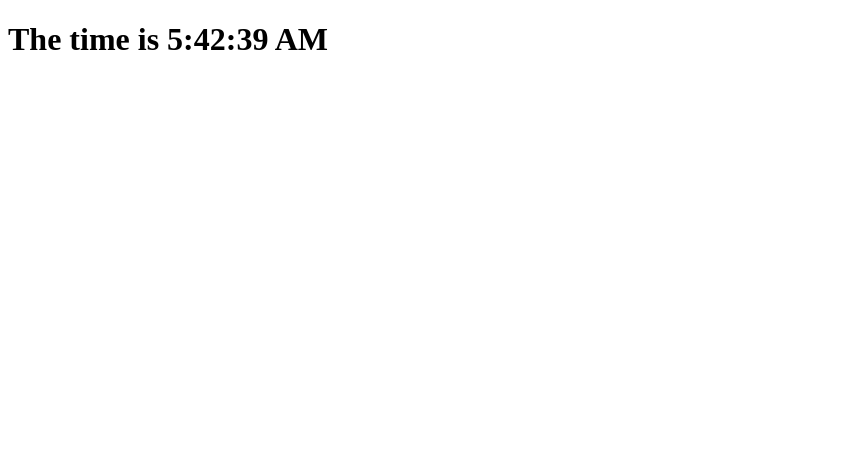
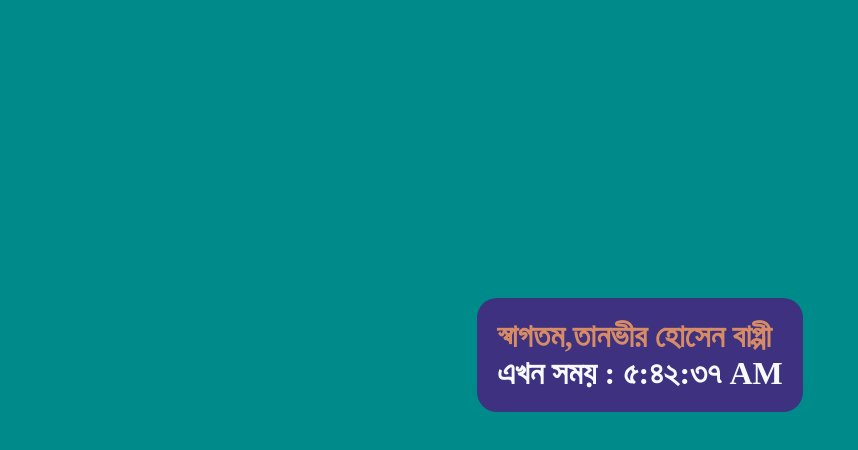
Before and after one commit to thbappy7706/Think-in-a-React-way, a React (Create React App) app: page / in a window 1280 px wide. Shown: the top 450 px of the page, without its empty margins (0-858 px from the left). Built offline with nearby package versions, Linux system fonts and the light colour scheme.

Commit message:
clock component use with state

```diff
--- a/src/App.js
+++ b/src/App.js
@@ -1,25 +1,10 @@
-import logo from './logo.svg';
 import './App.css';
+import Clock from "./components/Clock";
 
 function App() {
-  return (
-    <div className="App">
-      <header className="App-header">
-        <img src={logo} className="App-logo" alt="logo" />
-        <p>
-          Edit <code>src/App.js</code> and save to reload.
-        </p>
-        <a
-          className="App-link"
-          href="https://reactjs.org"
-          target="_blank"
-          rel="noopener noreferrer"
-        >
-          Learn React
-        </a>
-      </header>
-    </div>
-  );
-}
+  return <div>
+    <Clock locale="bn-BD"/>
 
-export default App;
+  </div>;
+
+}export default App;
--- /dev/null
+++ b/src/components/Clock.js
@@ -0,0 +1,46 @@
+import React from 'react';
+import "../index.css";
+//component
+class Clock extends React.Component
+{
+    // state={date:new Date()} //because here no props will be used or changed
+
+    constructor(props) {
+        super(props);
+        this.state={
+            date:new Date()
+        };
+    }
+
+    componentDidMount() {
+      this.clockTimer= setInterval(()=>this.tick(),1000);
+    }
+
+    componentWillUnmount() {
+        clearInterval(this.clockTimer);
+    }
+
+    tick()
+    {
+        this.setState({
+            date:new Date()
+        });
+    }
+
+    render()
+    {
+        return (
+            // <h1 className="heading">
+            //    <span className="text">
+            //    Time is {this.state.date.toLocaleTimeString(this.props.locale)}
+            //    </span>
+            // </h1>
+
+            <h1> স্বাগতম,তানভীর হোসেন বাপ্পী
+                <br/>
+                <span> এখন সময় :  {this.state.date.toLocaleTimeString(this.props.locale)}</span></h1>
+        )
+    }
+}
+
+export default Clock;
--- a/src/index.css
+++ b/src/index.css
@@ -1,13 +1,28 @@
 body {
+  background-color: darkcyan;
+  box-sizing: border-box;
   margin: 0;
-  font-family: -apple-system, BlinkMacSystemFont, 'Segoe UI', 'Roboto', 'Oxygen',
-    'Ubuntu', 'Cantarell', 'Fira Sans', 'Droid Sans', 'Helvetica Neue',
-    sans-serif;
-  -webkit-font-smoothing: antialiased;
-  -moz-osx-font-smoothing: grayscale;
+  padding: 0%;
+  font-family: 'Times New Roman', Times, serif;
+
 }
 
-code {
-  font-family: source-code-pro, Menlo, Monaco, Consolas, 'Courier New',
-    monospace;
+div{
+
+  width: 100%;
+  height: 100vh;
+  display: flex;
+  justify-content: center;
+  align-items: center;
+  margin-top: -30px;
 }
+h1{
+  padding: 20px 20px;
+  background-color: rgb(61, 49, 128);
+  color: rgb(215, 140, 101);
+  border-radius: 20px;
+}
+span{
+  color: ghostwhite;
+
+}
--- a/src/index.js
+++ b/src/index.js
@@ -1,18 +1,17 @@
+import React from 'react';
+import ReactDOM from 'react-dom';
+import './index.css';
+import App from './App';
+import reportWebVitals from './reportWebVitals';
 
-import ReactDOM from 'react-dom';
-
-setInterval(()=>
-{
-    const element = (
-        <h1 className="heading">
-        <span className="text">
-            The time is {new Date().toLocaleTimeString()}
-        </span>
-        </h1>
-    );
-    ReactDOM.render(element,document.getElementById('root'))
-},100);
+ReactDOM.render(
+    <React.StrictMode>
+        <App />
+    </React.StrictMode>,
+    document.getElementById('root')
+);
 
 // If you want to start measuring performance in your app, pass a function
 // to log results (for example: reportWebVitals(console.log))
 // or send to an analytics endpoint. Learn more: https://bit.ly/CRA-vitals
+reportWebVitals();
```
